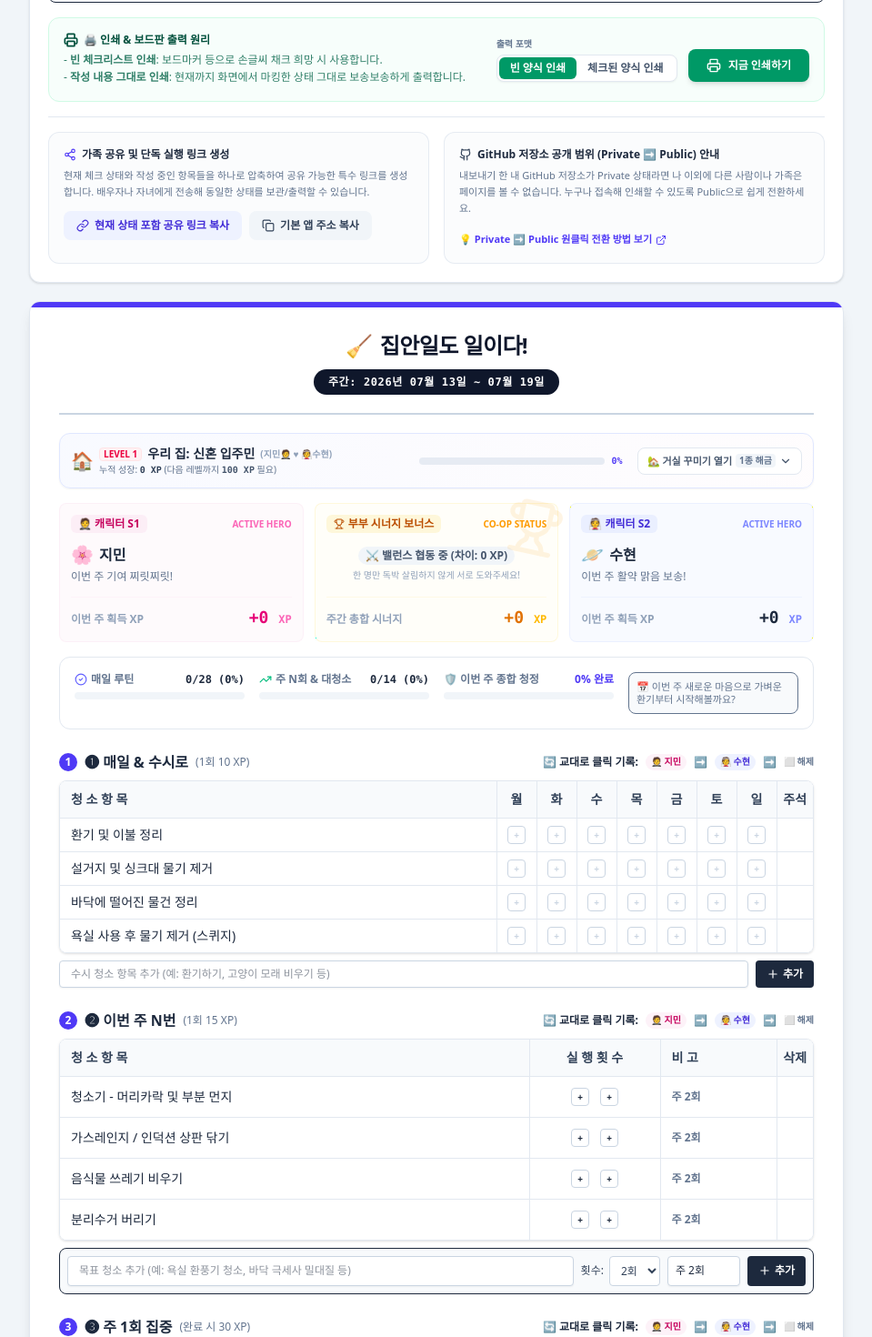
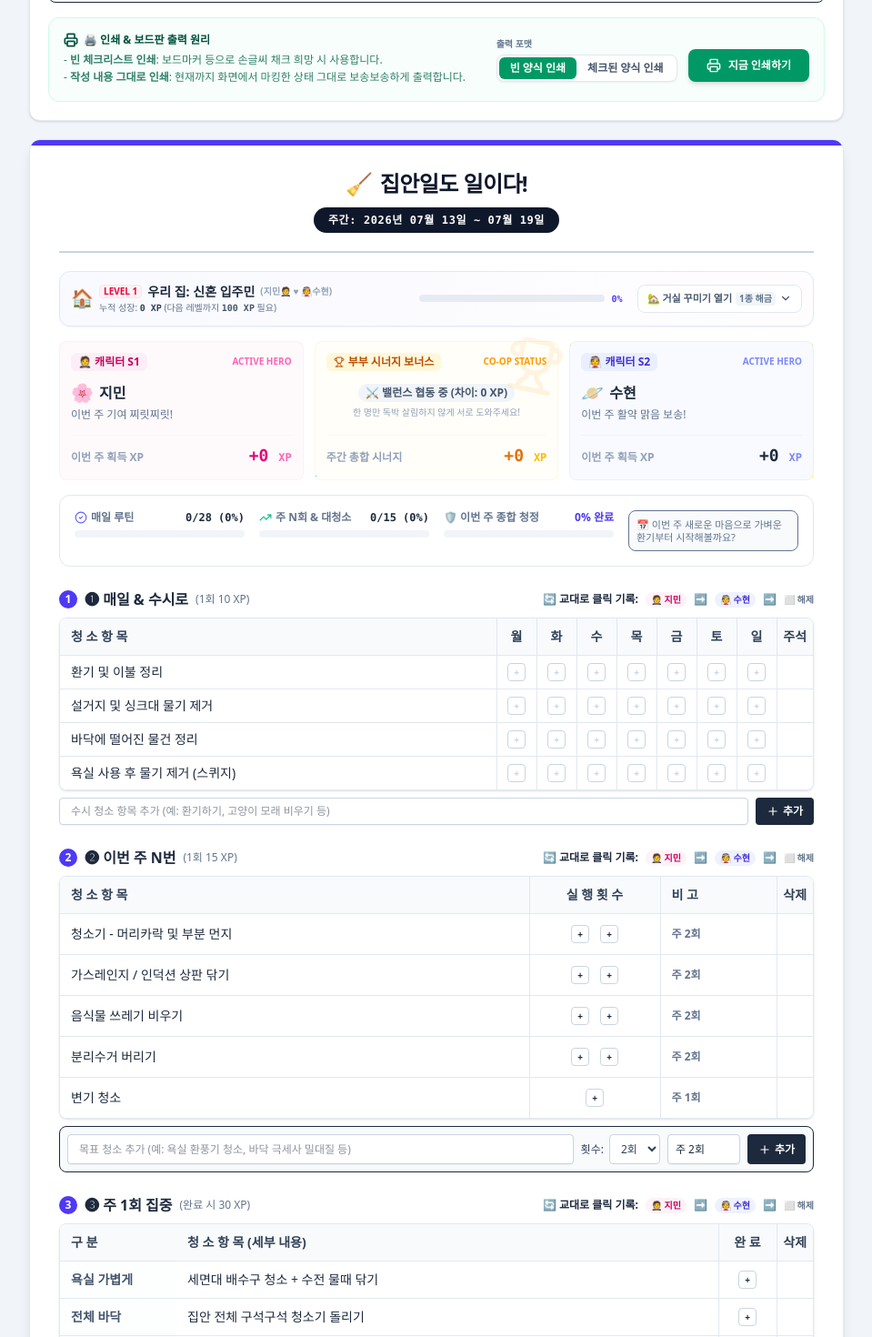
Before and after one commit to benefitchoi33-cpu/JipsaBubu, a React (Vite) app: page / in a window 1280 px wide. Shown: the part 360-1830 px from the top of the page at 91% size, without its empty margins (160-1119 px from the left). Built offline with nearby package versions, Linux system fonts and the light colour scheme.

Commit message:
feat: add bathroom cleaning tasks and migration logic
Implement state migration helpers to update existing task lists, adding "변기 청소" and renaming "변기 + 세면대 + 수전 물때 닦기" to focus on drain cleaning.

```diff
--- a/src/App.tsx
+++ b/src/App.tsx
@@ -110,6 +110,42 @@ const getInitialStateFromUrlOrStorage = () => {
   return null;
 };
 
+// Robust state migration helpers to force-apply the user's requested structural modifications
+const migrateNTimesTasks = (tasks: NTimesTask[]): NTimesTask[] => {
+  if (!tasks || !Array.isArray(tasks)) return INITIAL_N_TIMES_TASKS;
+  const hasToilet = tasks.some(t => t.name.replace(/\s+/g, '') === '변기청소');
+  if (!hasToilet) {
+    // Check if there is an id 'ntimes_5' already
+    const hasId5 = tasks.some(t => t.id === 'ntimes_5');
+    const newId = hasId5 ? `ntimes_${Date.now()}` : 'ntimes_5';
+    return [
+      ...tasks,
+      {
+        id: newId,
+        name: '변기 청소',
+        targetCount: 1,
+        completedCount: 0,
+        note: '주 1회'
+      }
+    ];
+  }
+  return tasks;
+};
+
+const migrateWeeklyTasks = (tasks: WeeklyTask[]): WeeklyTask[] => {
+  if (!tasks || !Array.isArray(tasks)) return INITIAL_WEEKLY_TASKS;
+  return tasks.map(t => {
+    // If the task matches old name '변기 + 세면대 + 수전 물때 닦기' or weekly_1, change it to include '세면대 배수구 청소'
+    if (t.id === 'weekly_1' || t.name.includes('변기 + 세면대 + 수전 물때 닦기')) {
+      return {
+        ...t,
+        name: '세면대 배수구 청소 + 수전 물때 닦기'
+      };
+    }
+    return t;
+  });
+};
+
 export default function App() {
   // 0. Cloud Firebase Real-time Sync States
   const [houseCode, setHouseCode] = useState<string>(() => {
@@ -150,12 +186,14 @@ export default function App() {
 
   const [nTimesTasks, setNTimesTasks] = useState<NTimesTask[]>(() => {
     const loaded = getInitialStateFromUrlOrStorage();
-    return loaded?.nTimesTasks && loaded.nTimesTasks.length > 0 ? loaded.nTimesTasks : INITIAL_N_TIMES_TASKS;
+    const tasks = loaded?.nTimesTasks && loaded.nTimesTasks.length > 0 ? loaded.nTimesTasks : INITIAL_N_TIMES_TASKS;
+    return migrateNTimesTasks(tasks);
   });
 
   const [weeklyTasks, setWeeklyTasks] = useState<WeeklyTask[]>(() => {
     const loaded = getInitialStateFromUrlOrStorage();
-    return loaded?.weeklyTasks && loaded.weeklyTasks.length > 0 ? loaded.weeklyTasks : INITIAL_WEEKLY_TASKS;
+    const tasks = loaded?.weeklyTasks && loaded.weeklyTasks.length > 0 ? loaded.weeklyTasks : INITIAL_WEEKLY_TASKS;
+    return migrateWeeklyTasks(tasks);
   });
 
   const [monthlyTasks, setMonthlyTasks] = useState<MonthlyRotationItem[]>(() => {
@@ -257,10 +295,13 @@ export default function App() {
         const currentLocal = latestStateRef.current;
         if (!currentLocal) return;
 
+        const incomingNTimes = migrateNTimesTasks(data.nTimesTasks);
+        const incomingWeekly = migrateWeeklyTasks(data.weeklyTasks);
+
         const isSame =
           JSON.stringify(data.dailyTasks) === JSON.stringify(currentLocal.dailyTasks) &&
-          JSON.stringify(data.nTimesTasks) === JSON.stringify(currentLocal.nTimesTasks) &&
-          JSON.stringify(data.weeklyTasks) === JSON.stringify(currentLocal.weeklyTasks) &&
+          JSON.stringify(incomingNTimes) === JSON.stringify(currentLocal.nTimesTasks) &&
+          JSON.stringify(incomingWeekly) === JSON.stringify(currentLocal.weeklyTasks) &&
           JSON.stringify(data.monthlyTasks) === JSON.stringify(currentLocal.monthlyTasks) &&
           data.memo === currentLocal.memo &&
           data.spouseAName === currentLocal.spouseAName &&
@@ -277,8 +318,8 @@ export default function App() {
             weekStart: data.weekStart || currentLocal.weekStart,
             weekEnd: data.weekEnd || currentLocal.weekEnd,
             dailyTasks: data.dailyTasks || currentLocal.dailyTasks,
-            nTimesTasks: data.nTimesTasks || currentLocal.nTimesTasks,
-            weeklyTasks: data.weeklyTasks || currentLocal.weeklyTasks,
+            nTimesTasks: incomingNTimes,
+            weeklyTasks: incomingWeekly,
             monthlyTasks: data.monthlyTasks || currentLocal.monthlyTasks,
             memo: data.memo !== undefined ? data.memo : currentLocal.memo,
             spouseAName: data.spouseAName || currentLocal.spouseAName,
@@ -294,8 +335,8 @@ export default function App() {
           if (data.weekStart) setWeekStart(data.weekStart);
           if (data.weekEnd) setWeekEnd(data.weekEnd);
           if (data.dailyTasks) setDailyTasks(data.dailyTasks);
-          if (data.nTimesTasks) setNTimesTasks(data.nTimesTasks);
-          if (data.weeklyTasks) setWeeklyTasks(data.weeklyTasks);
+          setNTimesTasks(incomingNTimes);
+          setWeeklyTasks(incomingWeekly);
           if (data.monthlyTasks) setMonthlyTasks(data.monthlyTasks);
           if (data.memo !== undefined) setMemo(data.memo);
           if (data.spouseAName) setSpouseAName(data.spouseAName);
@@ -1413,97 +1454,7 @@ export default function App() {
           </div>
         </div>
 
-        {/* 새 기능: 공유 링크 생성 및 GitHub 가이드 (실시간 링크 제어 영역) */}
-        <div className="mt-4 pt-4 border-t border-slate-200">
-          <div className="grid grid-cols-1 md:grid-cols-2 gap-4">
-            {/* 왼쪽: 실시간 체크리스트 공유 제어 */}
-            <div className="bg-slate-50/50 p-4 rounded-xl border border-slate-200/80">
-              <h4 className="text-xs font-bold text-slate-800 flex items-center gap-1.5 mb-1.5">
-                <Share2 className="w-3.5 h-3.5 text-indigo-600 font-bold" />
-                가족 공유 및 단독 실행 링크 생성
-              </h4>
-              <p className="text-[11px] text-slate-500 leading-relaxed mb-3">
-                현재 체크 상태와 작성 중인 항목들을 하나로 압축하여 공유 가능한 특수 링크를 생성합니다. 배우자나 자녀에게 전송해 동일한 상태를 보관/출력할 수 있습니다.
-              </p>
-
-              <div className="flex flex-wrap gap-2">
-                <button
-                  type="button"
-                  onClick={handleCopyShareLink}
-                  className="px-3.5 py-2 bg-indigo-50 hover:bg-indigo-100 text-indigo-700 text-xs font-bold rounded-lg transition-all flex items-center gap-1.5 cursor-pointer"
-                  title="현재 체크 박스 마킹 및 추가해둔 커스텀 항목을 고스란히 담은 복사 링크"
-                >
-                  <Link className="w-3.5 h-3.5" />
-                  {copiedState === 'share' ? (
-                    <span className="text-emerald-600 flex items-center gap-1 font-bold">
-                      <Check className="w-3.5 h-3.5 stroke-[3]" /> 공유 링크 복사 완료!
-                    </span>
-                  ) : (
-                    <span>현재 상태 포함 공유 링크 복사</span>
-                  )}
-                </button>
-
-                <button
-                  type="button"
-                  onClick={handleCopyDirectLink}
-                  className="px-3.5 py-2 bg-slate-100 hover:bg-slate-200 text-slate-700 text-xs font-bold rounded-lg transition-all flex items-center gap-1.5 cursor-pointer"
-                  title="처음 상태의 깔끔한 체크리스트 웹페이지로 바로 가기 복사 링크"
-                >
-                  <Copy className="w-3.5 h-3.5" />
-                  {copiedState === 'direct' ? (
-                    <span className="text-emerald-600 flex items-center gap-1 font-bold">
-                      <Check className="w-3.5 h-3.5 stroke-[3]" /> 원본 링크 복사 완료!
-                    </span>
-                  ) : (
-                    <span>기본 앱 주소 복사</span>
-                  )}
-                </button>
-              </div>
-            </div>
-
-            {/* 오른쪽: GitHub 가이드 */}
-            <div className="bg-slate-50/50 p-4 rounded-xl border border-slate-200/80 flex flex-col justify-between">
-              <div>
-                <h4 className="text-xs font-bold text-slate-800 flex items-center gap-1.5 mb-1.5">
-                  <Github className="w-3.5 h-3.5 text-slate-700" />
-                  GitHub 저장소 공개 범위 (Private ➡️ Public) 안내
-                </h4>
-                <p className="text-[11px] text-slate-500 leading-relaxed mb-3">
-                  내보내기 한 내 GitHub 저장소가 Private 상태라면 나 이외에 다른 사람이나 가족은 페이지를 볼 수 없습니다. 누구나 접속해 인쇄할 수 있도록 Public으로 쉽게 전환하세요.
-                </p>
-              </div>
-
-              <div>
-                <button
-                  type="button"
-                  onClick={() => setShowGitGuide(!showGitGuide)}
-                  className="inline-flex items-center gap-1 text-[11px] font-bold text-indigo-600 hover:text-indigo-700 transition-colors cursor-pointer"
-                >
-                  <span>{showGitGuide ? '💡 상세 전환 방법 접기' : '💡 Private ➡️ Public 원클릭 전환 방법 보기'}</span>
-                  <ExternalLink className="w-3 h-3 shrink-0" />
-                </button>
-              </div>
-            </div>
-          </div>
-
-          {/* GitHub 전환 가이드 드롭다운 */}
-          {showGitGuide && (
-            <div className="mt-3 p-3.5 bg-indigo-50/50 rounded-xl border border-indigo-100 text-xs text-indigo-900 animate-fade-in">
-              <p className="font-bold mb-1.5 flex items-center gap-1">
-                <span>🔐</span> 이미 가져간 내 GitHub 저장소(Repository) 공개 범위 변경 4단계:
-              </p>
-              <ol className="list-decimal pl-4 space-y-1 text-slate-600 font-normal leading-relaxed text-[11px]">
-                <li>GitHub 사이트에 로그인한 뒤 이 프로젝트의 리포지토리(Repository) 페이지로 이동합니다.</li>
-                <li>오른쪽 상단 끝 부분에 있는 ⚙️ <strong>Settings (설정)</strong> 탭을 클릭하여 환경설정창을 엽니다.</li>
-                <li>설정 항목 전체 화면을 가장 하단 구역까지 끝까지 아래로 스크롤하여 빨간 경고 영역인 <strong>Danger Zone (위험 구역)</strong>을 찾습니다.</li>
-                <li>첫 번째 옵션 항목인 <strong>Change visibility (공개 설정 변경)</strong> 버튼을 누른 후, <strong>Make public (공개용 저장소로 전환)</strong>을 선택하고 본인 확인 과정을 거쳐 최종 완료합니다.</li>
-              </ol>
-              <p className="mt-2 text-[10px] text-indigo-500 font-semibold leading-normal">
-                이제 주소(GitHub Pages 등)를 가족들에게 보내면 다른 스마트폰이나 모니터, 태블릿 기기에서도 언제든지 실시간으로 접속하여 함께 뷰어를 보거나 체크할 수 있습니다!
-              </p>
-            </div>
-          )}
-        </div>
+
       </div>
 
       {/* Main A4 styled printable sheet container */}
--- a/src/data.ts
+++ b/src/data.ts
@@ -53,6 +53,13 @@ export const INITIAL_N_TIMES_TASKS: NTimesTask[] = [
     targetCount: 2,
     completedCount: 0,
     note: '주 2회'
+  },
+  {
+    id: 'ntimes_5',
+    name: '변기 청소',
+    targetCount: 1,
+    completedCount: 0,
+    note: '주 1회'
   }
 ];
 
@@ -60,7 +67,7 @@ export const INITIAL_WEEKLY_TASKS: WeeklyTask[] = [
   {
     id: 'weekly_1',
     category: '욕실 가볍게',
-    name: '변기 + 세면대 + 수전 물때 닦기',
+    name: '세면대 배수구 청소 + 수전 물때 닦기',
     completed: false
   },
   {
```
